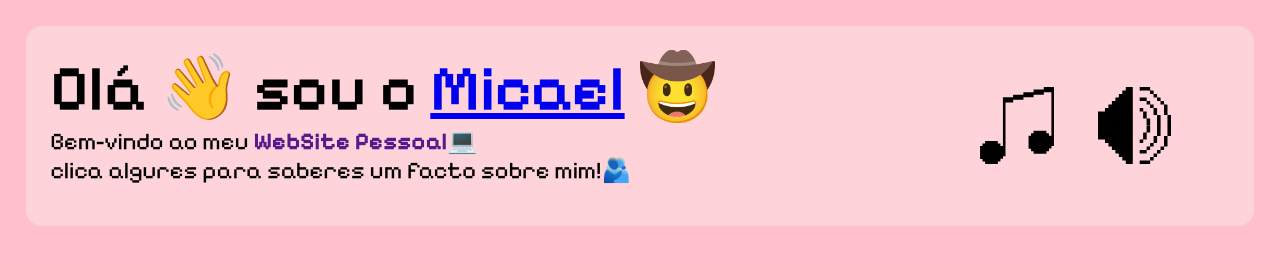
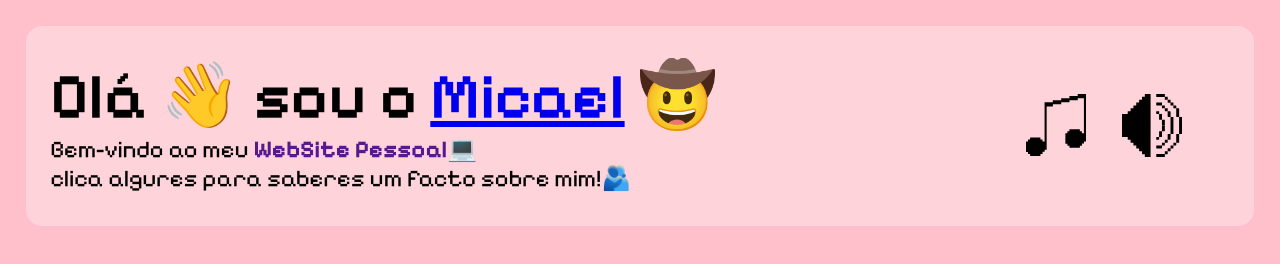
Before and after one commit to micaelnisa/websitepessoal-dw, a plain HTML site: page index.html in a window 1280 px wide. Drawn offline with Linux system fonts and the light colour scheme.

Commit message:
css correcao

```diff
--- a/estilos/geral.css
+++ b/estilos/geral.css
@@ -54,12 +54,14 @@ body {
 .boasVindas {}
 
 .texto {
-    margin: 2%;
+
     justify-content: left;
     display: flex;
     flex-direction: column;
-    width: 70vw;
-    height: 25%;
+    width: 75vw;
+
+    margin-left: 2%;
+
 
 
 
@@ -69,9 +71,9 @@ body {
 .player {
     justify-content: right;
     display: flex;
-    margin: 5%;
     justify-content: space-around;
-    width: 20vw;
+    width: 15vw;
+
 
 
 
@@ -79,10 +81,14 @@ body {
 
 .player img {
 
-    height: 100%;
-    height: 100%;
+    height:calc(35% - 4%);
+    width: calc(35% - 4%);
+
     cursor: pointer;
-    object-fit: cover;
+    justify-content: center;
+    align-items: center;
+
+    margin-right: 2%;
 
 }
 
@@ -106,6 +112,7 @@ cursor: pointer;
 
     display: flex;
     flex-direction: row;
+    align-items: center;
 position: relative;
 margin: 2%;
     width: calc(100vw - 4%);
```
